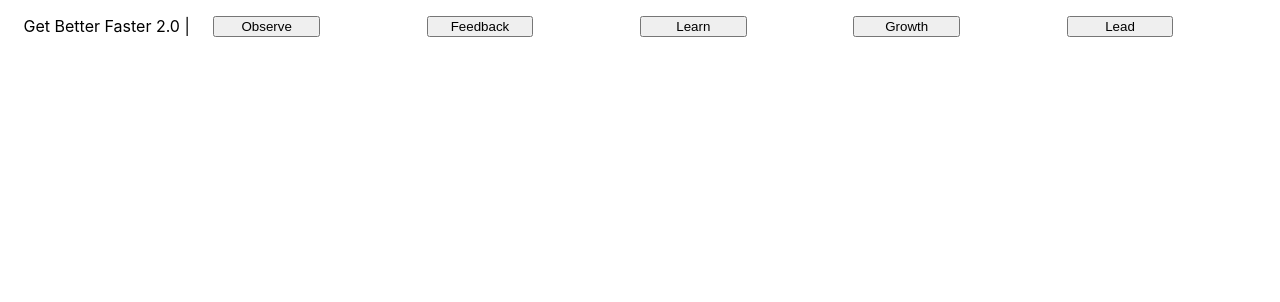
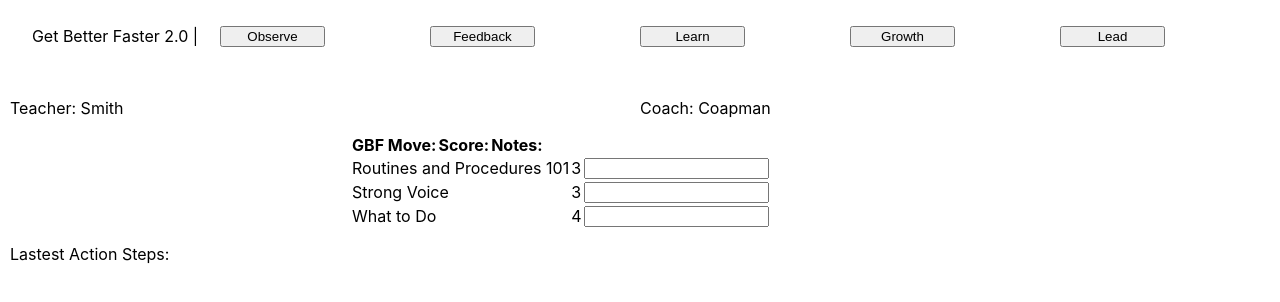
Before and after one commit to nicholasstano/gbf-frontend, a React (Create React App) app: page / in a window 1280 px wide. Shown: the top 302 px of the page. Built offline with nearby package versions, Linux system fonts and the light colour scheme.

Commit message:
Putting Kyle's wireframes to life

```diff
--- a/src/App.js
+++ b/src/App.js
@@ -1,11 +1,13 @@
 import React from 'react';
 import './App.css';
 import Navbar from './Containers/Navbar/Navbar.jsx'
+import Observe from './Containers/Observe/Observe';
 
 function App() {
   return (
     <div>
       <Navbar />
+      <Observe />
     </div>
   );
 }
--- a/src/Containers/Navbar/navbar.scss
+++ b/src/Containers/Navbar/navbar.scss
@@ -3,6 +3,7 @@
     grid-template-columns: 1fr 1fr 1fr 1fr 1fr 1fr;
     justify-content: space-between;
     align-items: center;
+    padding: 10px;
     button {
         width: 50%;
         height: auto;
--- a/src/Containers/Observe/Observe.jsx
+++ b/src/Containers/Observe/Observe.jsx
@@ -1,9 +1,42 @@
 import React from 'react'
+import './observe.scss'
 
 const Observe = () => {
     return (
-        <div>
-
+        <div className="observe">
+            <div className="observeHeader">
+                <p>Teacher: Smith</p>
+                <p>Coach: Coapman</p>
+            </div>
+            <div className="observeTable">
+                <thead>
+                    <tr>
+                        <th>GBF Move:</th>
+                        <th>Score:</th>
+                        <th>Notes:</th>
+                    </tr>
+                </thead>
+                <tbody>
+                    <tr>
+                        <td>Routines and Procedures 101</td>
+                        <td>3</td>
+                        <td><input></input></td>
+                    </tr>
+                    <tr>
+                        <td>Strong Voice</td>
+                        <td>3</td>
+                        <td><input></input></td>
+                    </tr>
+                    <tr>
+                        <td>What to Do</td>
+                        <td>4</td>
+                        <td><input></input></td>
+                    </tr>
+                </tbody>
+            </div>
+            <div>
+                <p>Lastest Action Steps:</p>
+            </div>
         </div>
     )
 }
--- /dev/null
+++ b/src/Containers/Observe/observe.scss
@@ -0,0 +1,18 @@
+div.observe {
+    padding: 10px;
+    div.observeHeader {
+        display: grid;
+        grid-template-columns: 1fr 1fr;
+        justify-content: left;
+    }
+
+    div.observeTable {
+        display: grid;
+        justify-content: center;
+        thead {
+            display: grid;
+            grid-template-columns: 1fr 1fr 1fr;
+            justify-content: space-between;
+        }
+    }
+}
```
